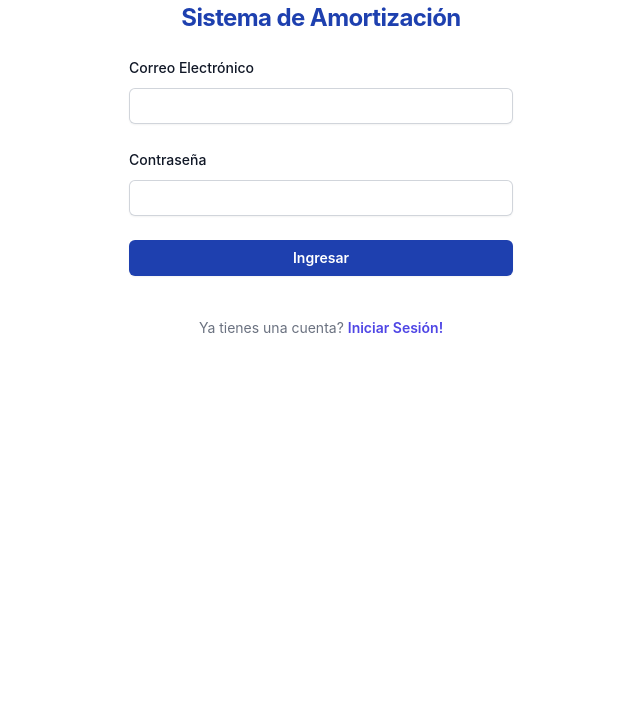
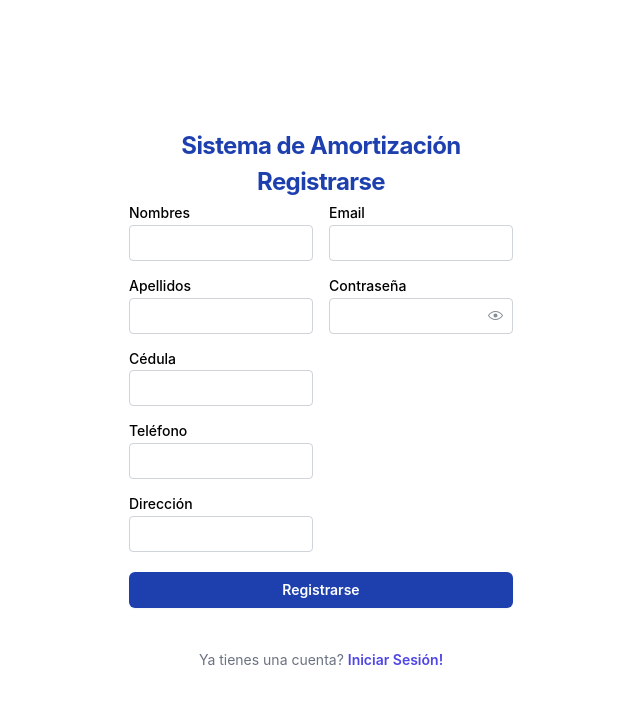
Before and after one commit to Puetate/simulator-amortization-app, a React (Vite) app: page /register in a window 1280 px wide. Shown: the top 704 px of the page, without its empty margins (319-959 px from the left). Built offline with nearby package versions, Linux system fonts and the light colour scheme.

Commit message:
Add yup validation and fix user model

```diff
--- a/package.json
+++ b/package.json
@@ -19,6 +19,7 @@
     "react": "^18.2.0",
     "react-dom": "^18.2.0",
     "react-router-dom": "^6.18.0",
+    "yup": "^1.3.2",
     "zustand": "^4.4.6"
   },
   "devDependencies": {
--- a/src/models/user.model.ts
+++ b/src/models/user.model.ts
@@ -14,5 +14,6 @@ export interface User {
   personId: string;
   names: string;
   email: string;
-  roles: Roles[];
+  password?: string;
+  roles?: Roles[];
 }
--- a/src/pages/Register/Register.tsx
+++ b/src/pages/Register/Register.tsx
@@ -6,7 +6,10 @@ function Register() {
         document.title = "Registro";
     }, []);
     return (
-        <FormRegister />
+
+        <div className="flex items-center justify-center h-screen">
+            <FormRegister />
+        </div>
     );
 }
 
--- a/src/pages/Register/components/FormRegister.tsx
+++ b/src/pages/Register/components/FormRegister.tsx
@@ -1,69 +1,128 @@
-import { Box, Button, Text } from "@mantine/core";
-import { Link } from "react-router-dom";
+import { Box, Button, PasswordInput, Text, TextInput } from "@mantine/core";
+import { Link, useNavigate } from "react-router-dom";
+import * as Yup from "yup";
 import { PublicRoutes } from "../../../models/routes";
+import { Person } from "../../../models/person.model";
+import { useForm, yupResolver } from "@mantine/form";
+import { registerService } from "../services/login.service";
+import { useState } from "react";
+export interface AuthUser {
+    email: string;
+    password: string;
+}
+
+export interface AuthRegister {
+    user: AuthUser;
+    person: Person
+}
 
 export default function FormRegister() {
+    const [loading, setLoading] = useState(false);
+    const navigate = useNavigate();
+
+
+    const initialValues: AuthRegister = {
+        user: {
+            email: "",
+            password: "",
+        },
+        person: {
+            firstName: "",
+            lastName: "",
+            dni: "",
+            phone: "",
+            address: ""
+        }
+    };
+
+    const validationSchema = Yup.object<AuthRegister>().shape({
+        user: Yup.object<AuthUser>().shape({
+            email: Yup.string().email().required("El email es obligatorio").email("Email inválido"),
+            password: Yup.string().min(6).required("La contraseña es obligatorio"),
+        }),
+        person: Yup.object<Person>().shape({
+            firstName: Yup.string().required("El nombres es obligatorio"),
+            lastName: Yup.string().required("El apellido es obligatorio"),
+            dni: Yup.string().required("La cédula es obligatorio").min(10,"La cédula debe tener al menos 10 caracteres"),
+            phone: Yup.string().required("El teléfono es obligatorio").min(10,"El teléfono debe tener al menos 10 caracteres"),
+            address: Yup.string().required("La dirección es obligatorio")
+        })
+
+    })
+
+    const form = useForm<AuthRegister>({
+        initialValues,
+        validate: yupResolver(validationSchema)
+    });
+
+    const handleSubmit = async (authRegister: AuthRegister) => {
+        setLoading(true);
+        const res = await registerService(authRegister);
+        if (res.error || res == null) return setLoading(false);
+        navigate(PublicRoutes.login);
+
+    };
 
     return (
         <>
-            <Box className="bg-white flex items-center justify-center h-full w-1/3 mx-auto">
+            <Box className="bg-white flex items-center justify-center h-full w-1/2 mx-auto">
                 <div className="sm:mx-auto sm:w-96 sm:max-w-full">
                     <div className="sm:mx-auto sm:w-96 sm:max-w-full">
                         {/* <img className="mx-auto h-55 w-40" src={logo} alt="Your Company" /> */}
                         <Text className="text-center text-2xl font-bold leading-9 tracking-tight text-blue-800">
                             Sistema de Amortización
                         </Text>
+                        <Text className="text-center text-2xl font-bold leading-9 tracking-tight text-blue-800">
+                            Registrarse
+                        </Text>
                     </div>
+                    <form className="w-full" onSubmit={form.onSubmit(handleSubmit)}>
+                        <div className="flex gap-4">
+                            <div className="flex flex-col gap-3">
 
-                    <div className="mt-5 sm:mx-auto sm:w-full sm:max-w-sm">
-                        <form className="space-y-6">
-                            <div>
-                                <label
-                                    htmlFor="email"
-                                    className="block text-sm font-medium leading-6 text-gray-900"
-                                > Correo Electrónico
-                                </label>
-                                <div className="mt-2">
-                                    <input
-                                        id="email"
-                                        name="email"
-                                        type="email"
-                                        autoComplete="email"
-                                        required
-                                        className="block w-full rounded-md border-0 py-1.5 text-gray-900 shadow-sm ring-1 ring-inset ring-gray-300 placeholder:text-gray-400 focus:ring-1 focus:ring-inset focus:ring-indigo-500 sm:text-sm sm:leading-6"
+                                <TextInput
+                                    label="Nombres"
+                                    {...form.getInputProps("person.firstName")}
+                                />
+                                <TextInput
+                                    label="Apellidos"
+                                    {...form.getInputProps("person.lastName")}
+                                />
+                                <TextInput
+                                    label="Cédula"
+                                    {...form.getInputProps("person.dni")}
+                                />
+                                <TextInput
+                                    label="Teléfono"
+                                    {...form.getInputProps("person.phone")}
+                                />
+                                <TextInput
+                                    label="Dirección"
+                                    {...form.getInputProps("person.address")}
+                                />
+                            </div>
+                            <div className="flex flex-col gap-3">
+
+                                <TextInput
+                                    label="Email"
+                                    {...form.getInputProps("user.email")}
+                                />
+                                <PasswordInput
+                                    label="Contraseña"
+
+                                    {...form.getInputProps("user.password")}
                                 />
                             </div>
                         </div>
+                        <Button
+                            className="flex mt-5 w-full justify-center rounded-md bg-blue-800 px-3 py-1.5 text-sm font-semibold leading-6 text-white shadow-sm hover:bg-indigo-500 focus-visible:outline focus-visible:outline-2 focus-visible:outline-offset-2 focus-visible:outline-indigo-600"
+                            type="submit"
+                            loading={loading}
+                        >
+                            Registrarse
+                        </Button>
+                    </form>
 
-                            <div>
-                                <div className="flex items-center justify-between">
-                                    <label
-                                        htmlFor="password"
-                                        className="block text-sm font-medium leading-6 text-gray-900"
-                                    >
-                                        Contraseña
-                                    </label>
-                                </div>
-                                <div className="mt-2">
-                                    <input
-                                        id="password"
-                                        name="password"
-                                        type="password"
-                                        autoComplete="current-password"
-                                        required
-                                        className="block w-full rounded-md border-0 py-1.5 text-gray-900 shadow-sm ring-1 ring-inset ring-gray-300 placeholder:text-gray-400 focus:ring-1 focus:ring-inset focus:ring-indigo-500 sm:text-sm sm:leading-6"
-                                    />
-                                </div>
-                            </div>
-                            <div>
-                                <Button
-                                    type="submit"
-                                    className="flex w-full justify-center rounded-md bg-blue-800 px-3 py-1.5 text-sm font-semibold leading-6 text-white shadow-sm hover:bg-indigo-500 focus-visible:outline focus-visible:outline-2 focus-visible:outline-offset-2 focus-visible:outline-indigo-600"
-                                >
-                                    Ingresar
-                                </Button>
-                            </div>
-                        </form>
 
                     <p className="mt-10 text-center text-sm text-gray-500">
                         Ya tienes una cuenta?{" "}
@@ -74,7 +133,6 @@ export default function FormRegister() {
                         </Link>
                     </p>
                 </div>
-                </div>
             </Box>
         </>
     );
--- /dev/null
+++ b/src/pages/Register/services/login.service.ts
@@ -0,0 +1,10 @@
+import API from "../../../lib/API";
+import { User } from "../../../models";
+import { AuthRegister } from "../components/FormRegister";
+
+const URL = "/auth/register";
+
+export async function registerService(authRegister: AuthRegister) {
+    const res = await API.post<User>({ url: URL, data: authRegister });
+    return res;
+}
--- a/src/utils/index.ts
+++ b/src/utils/index.ts
@@ -1,2 +1 @@
-export * from './getValidationError';
 export * from './snackbarManager';
```
Also changed, not shown: src/lib/API.ts (+26 -10 lines), src/models/person.model.ts (added, +7 -0 lines), src/pages/Login/components/FormLogin.tsx (indentation only), 2 other files (tests, documents, lock files or other folders). Lines whose indentation alone changed are shown as unchanged.
